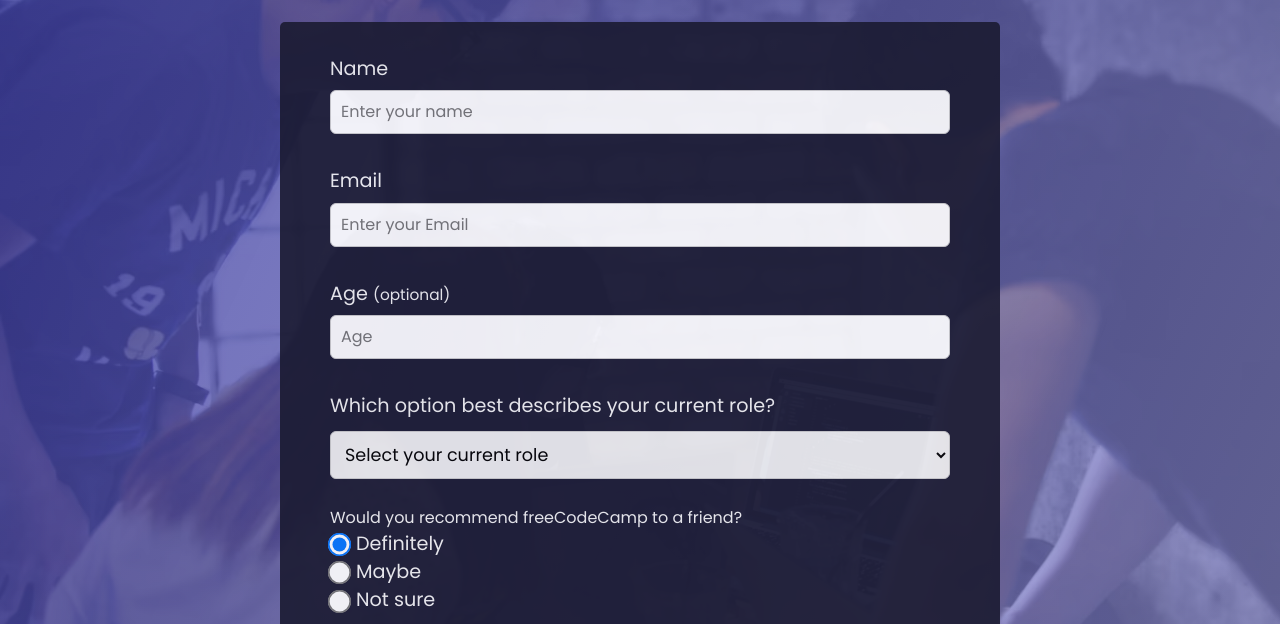
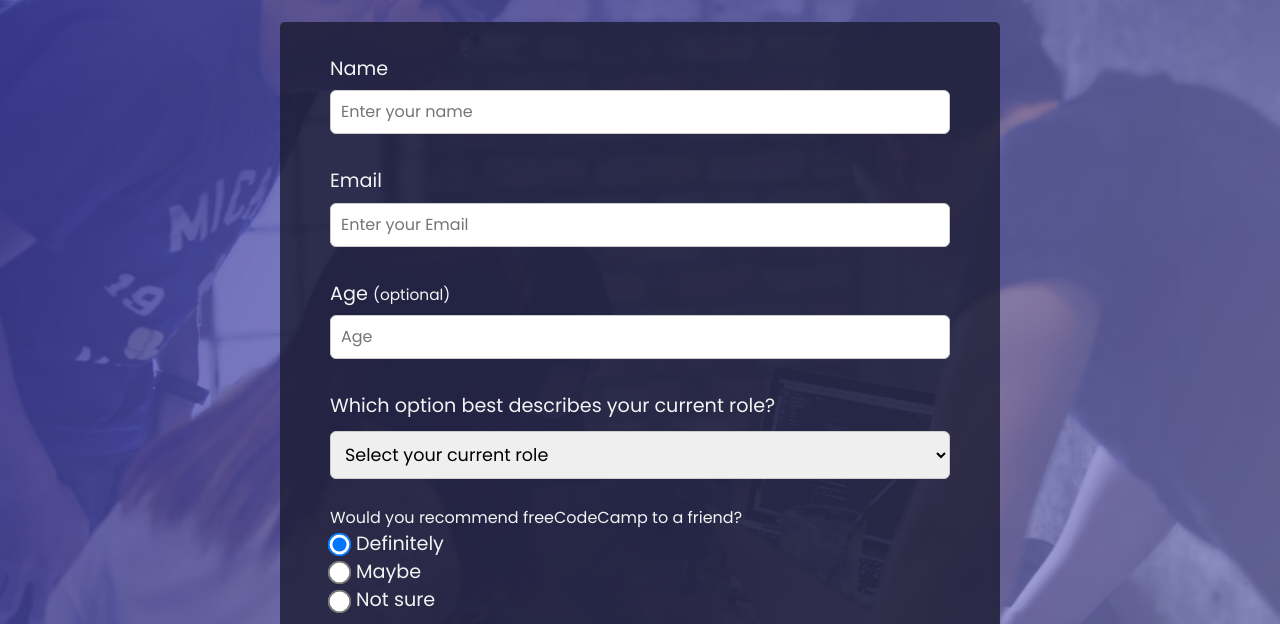
Before and after one commit to AhmedHanye/freeCodeCamp-Survey-Form, a plain HTML site: page index.html in a window 1280 px wide. Shown: the part 120-744 px from the top of the page. Drawn offline with Linux system fonts and the light colour scheme.

Commit message:
Update main.css

```diff
--- a/CSS/main.css
+++ b/CSS/main.css
@@ -76,8 +76,7 @@ body {
   width: 720px;
   flex-direction: column;
   gap: 10px;
-  background-color: rgba(27, 27, 50);
-  opacity: 0.9;
+  background-color: rgba(27, 27, 50,0.8);
   padding: 30px 50px;
   border-radius: 5px;
 }
```
